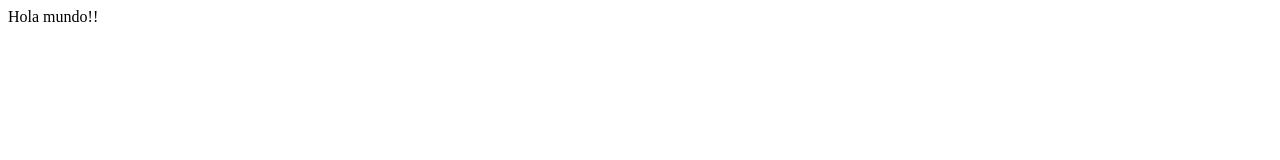
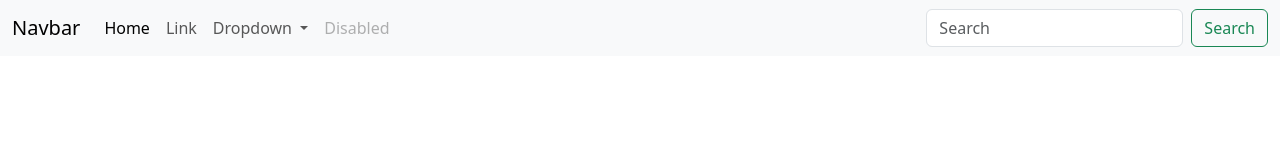
Before and after one commit to 4GeeksAcademy/proyecto-prueba-de-colavoracion, a plain HTML site: page index.html in a window 1280 px wide. Drawn offline with nearby package versions, Linux system fonts and the light colour scheme.

Commit message:
feat: añadido navbar

```diff
--- a/index.html
+++ b/index.html
@@ -1,11 +1,64 @@
 <!DOCTYPE html>
 <html lang="en">
+
 <head>
     <meta charset="UTF-8">
     <meta name="viewport" content="width=device-width, initial-scale=1.0">
+
     <title>Document</title>
+    <!--Añado links de bootstrap-->
+    <link href="https://cdn.jsdelivr.net/npm/bootstrap@5.3.7/dist/css/bootstrap.min.css" rel="stylesheet"
+        integrity="sha384-LN+7fdVzj6u52u30Kp6M/trliBMCMKTyK833zpbD+pXdCLuTusPj697FH4R/5mcr" crossorigin="anonymous">
 </head>
+
 <body>
-    Hola mundo!!
+    <header>
+        <nav class="navbar navbar-expand-lg bg-body-tertiary">
+            <div class="container-fluid">
+                <a class="navbar-brand" href="#">Navbar</a>
+                <button class="navbar-toggler" type="button" data-bs-toggle="collapse"
+                    data-bs-target="#navbarSupportedContent" aria-controls="navbarSupportedContent"
+                    aria-expanded="false" aria-label="Toggle navigation">
+                    <span class="navbar-toggler-icon"></span>
+                </button>
+                <div class="collapse navbar-collapse" id="navbarSupportedContent">
+                    <ul class="navbar-nav me-auto mb-2 mb-lg-0">
+                        <li class="nav-item">
+                            <a class="nav-link active" aria-current="page" href="#">Home</a>
+                        </li>
+                        <li class="nav-item">
+                            <a class="nav-link" href="#">Link</a>
+                        </li>
+                        <li class="nav-item dropdown">
+                            <a class="nav-link dropdown-toggle" href="#" role="button" data-bs-toggle="dropdown"
+                                aria-expanded="false">
+                                Dropdown
+                            </a>
+                            <ul class="dropdown-menu">
+                                <li><a class="dropdown-item" href="#">Action</a></li>
+                                <li><a class="dropdown-item" href="#">Another action</a></li>
+                                <li>
+                                    <hr class="dropdown-divider">
+                                </li>
+                                <li><a class="dropdown-item" href="#">Something else here</a></li>
+                            </ul>
+                        </li>
+                        <li class="nav-item">
+                            <a class="nav-link disabled" aria-disabled="true">Disabled</a>
+                        </li>
+                    </ul>
+                    <form class="d-flex" role="search">
+                        <input class="form-control me-2" type="search" placeholder="Search" aria-label="Search" />
+                        <button class="btn btn-outline-success" type="submit">Search</button>
+                    </form>
+                </div>
+            </div>
+        </nav>
+    </header>
+    <!--añado tambien el codigo js de bootstrap-->
+    <script src="https://cdn.jsdelivr.net/npm/bootstrap@5.3.7/dist/js/bootstrap.bundle.min.js"
+        integrity="sha384-ndDqU0Gzau9qJ1lfW4pNLlhNTkCfHzAVBReH9diLvGRem5+R9g2FzA8ZGN954O5Q"
+        crossorigin="anonymous"></script>
 </body>
+
 </html>
```
